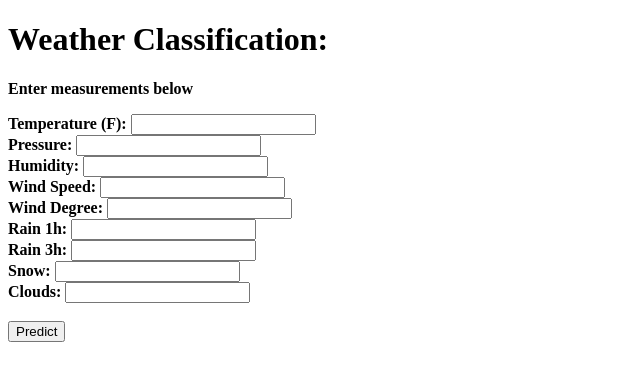
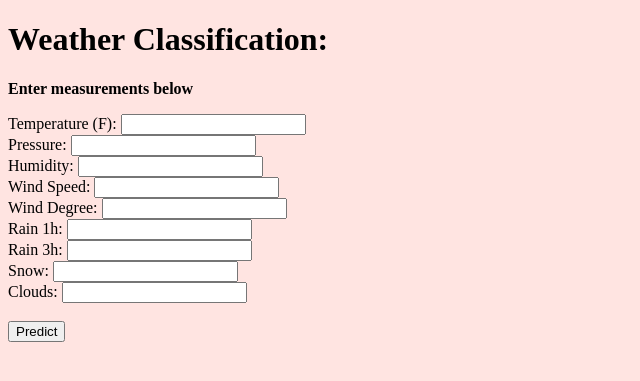
Before and after one commit to dandypanther/weather-ml-app, a Flask app: page / in a window 1280 px wide. Shown: the top 381 px of the page, without its empty margins (0-640 px from the left). Run offline with Flask 3, Linux system fonts and the light colour scheme.

Commit message:
Change background colour (for testing purposes)

```diff
--- a/Weather-ML-CICD-Incomplete/templates/form.html
+++ b/Weather-ML-CICD-Incomplete/templates/form.html
@@ -2,10 +2,15 @@
 <html>
 <head>
     <title>Weather Classification Input</title>
+    <style>
+	body {
+	    background-color: #ffe4e1;
+	}
+    </style>
 </head>
 <body>
     <h1>Weather Classification:</h1>
-    <p><strong> Enter measurements below<strong><p>
+    <p><strong> Enter measurements below</strong></p>
 
     {% if error %}
     <p style="color:red;">{{ error }}</p>
```
